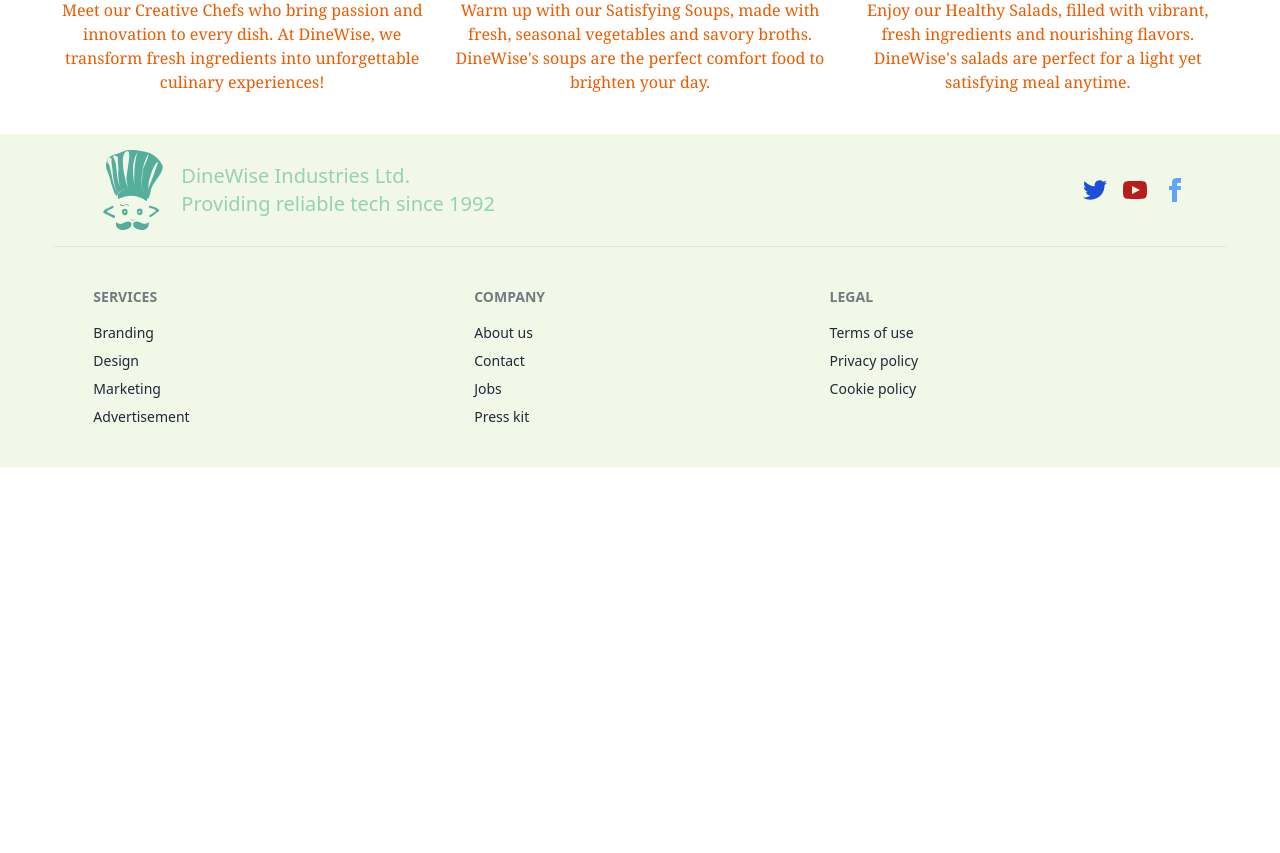
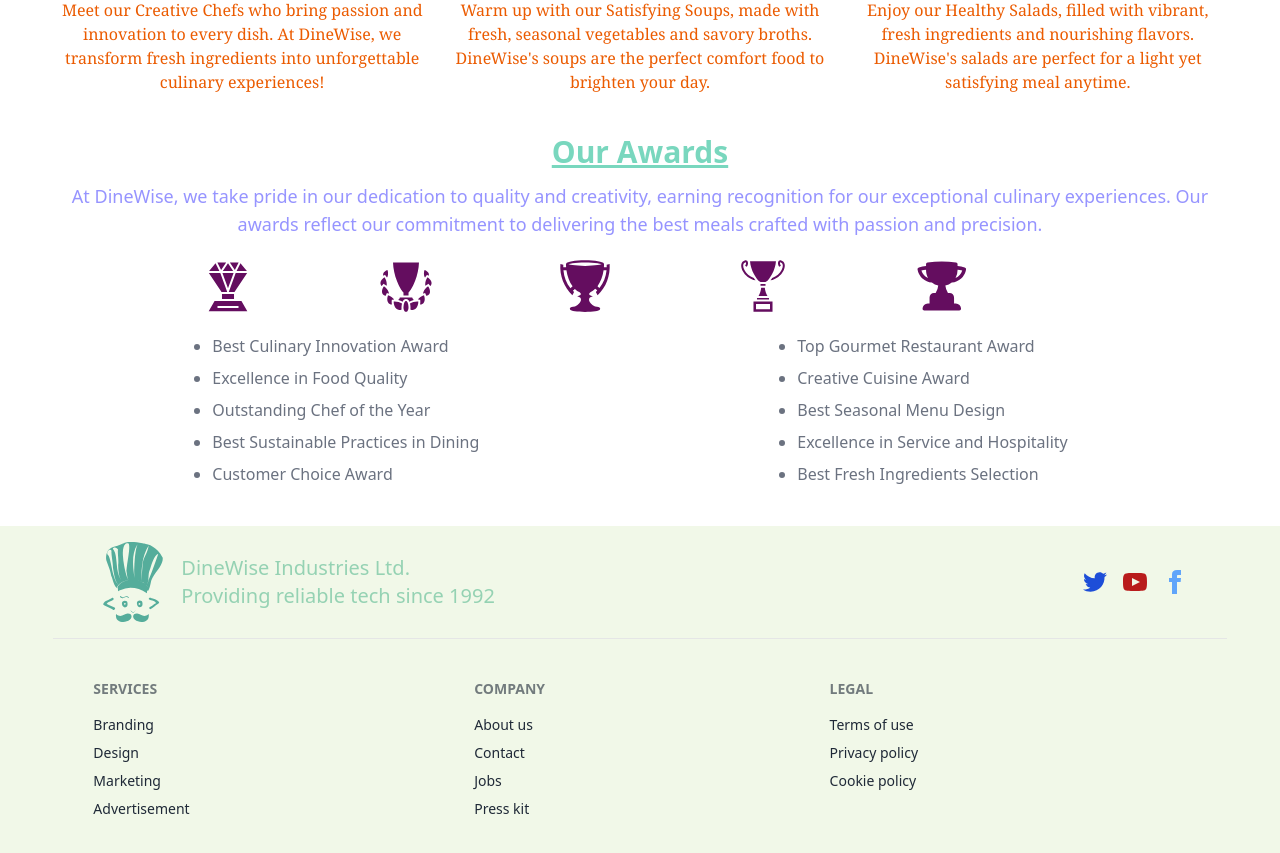
Before and after one commit to Bikram1Biswas2/DineWise_Client_, a React (Vite) app: page / in a window 1280 px wide. Shown: the part 960-1813 px from the top of the page. Before the commit the page ends 1427 px from the top, so only its background shows below. Built offline with nearby package versions, Linux system fonts and the light colour scheme; no server answers.

Commit message:
Add second extra section Our Awards sections done

```diff
--- /dev/null
+++ b/src/Components/MainLayOut/Award.jsx
@@ -0,0 +1,42 @@
+import { GiDiamondTrophy, GiLaurelsTrophy, GiTrophy, GiTrophyCup } from "react-icons/gi";
+import { HiTrophy } from "react-icons/hi2";
+
+
+const Award = () => {
+    return (
+        <div className="mt-10 w-11/12 mx-auto">
+           <div className="text-center space-y-3">
+           <h2 className="text-3xl font-bold text-[#79D7BE] underline">Our Awards</h2>
+           <p className="text-lg text-[#9694FF]">At DineWise, we take pride in our dedication to quality and creativity, earning recognition for our exceptional culinary experiences. Our awards reflect our commitment to delivering the best meals crafted with passion and precision.</p>
+           </div>
+           <div className="mx-auto mt-5">
+            <div className="grid sm:gap-3 sm:grid-cols-2 md:grid-cols-3 lg:grid-cols-5 w-9/12 mx-auto">
+            <GiDiamondTrophy className="text-[#640D5F] w-14 h-14" />
+            <GiLaurelsTrophy className="text-[#640D5F] w-14 h-14" />
+            <GiTrophy className="text-[#640D5F] w-14 h-14" />
+            <GiTrophyCup className="text-[#640D5F] w-14 h-14" />
+            <HiTrophy className="text-[#640D5F] w-14 h-14" />
+            </div>
+           <div className="flex flex-col md:flex-row justify-around mt-5 text-gray-500 ">
+           <ul className="list-disc space-y-2">
+                <li>Best Culinary Innovation Award</li>
+                <li>Excellence in Food Quality</li>
+                <li>Outstanding Chef of the Year</li>
+                <li>Best Sustainable Practices in Dining</li>
+                <li>Customer Choice Award</li>
+            </ul>
+            <ul  className="list-disc space-y-2">
+            <li>Top Gourmet Restaurant Award</li>
+                <li>Creative Cuisine Award</li>
+                <li>Best Seasonal Menu Design</li>
+                <li>Excellence in Service and Hospitality</li>
+                <li>Best Fresh Ingredients Selection</li>
+            </ul>
+           </div>
+           </div>
+
+        </div>
+    );
+};
+
+export default Award;
--- a/src/Components/MainLayOut/Home.jsx
+++ b/src/Components/MainLayOut/Home.jsx
@@ -1,3 +1,4 @@
+import Award from "./Award";
 import Banner from "./Banner";
 import OurDailySpecials from "./OurDailySpecials";
 
@@ -7,6 +8,7 @@ const Home = () => {
         <div>
             <Banner></Banner>
             <OurDailySpecials></OurDailySpecials>
+            <Award></Award>
         </div>
     );
 };
```
